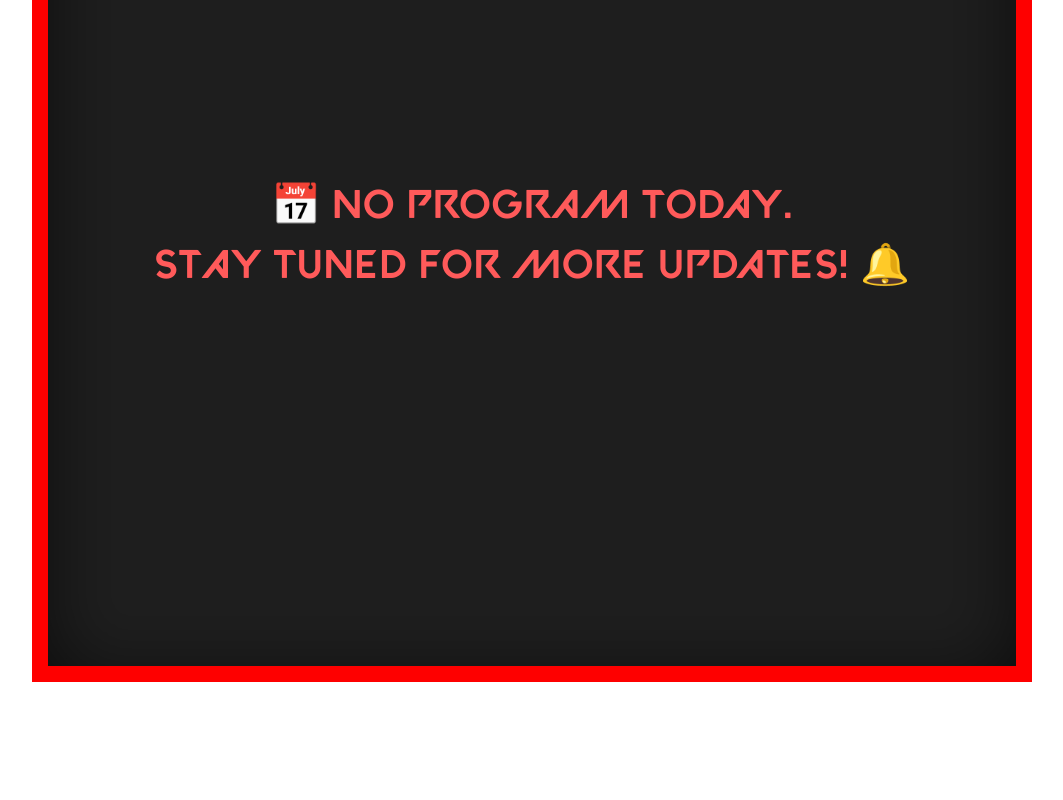
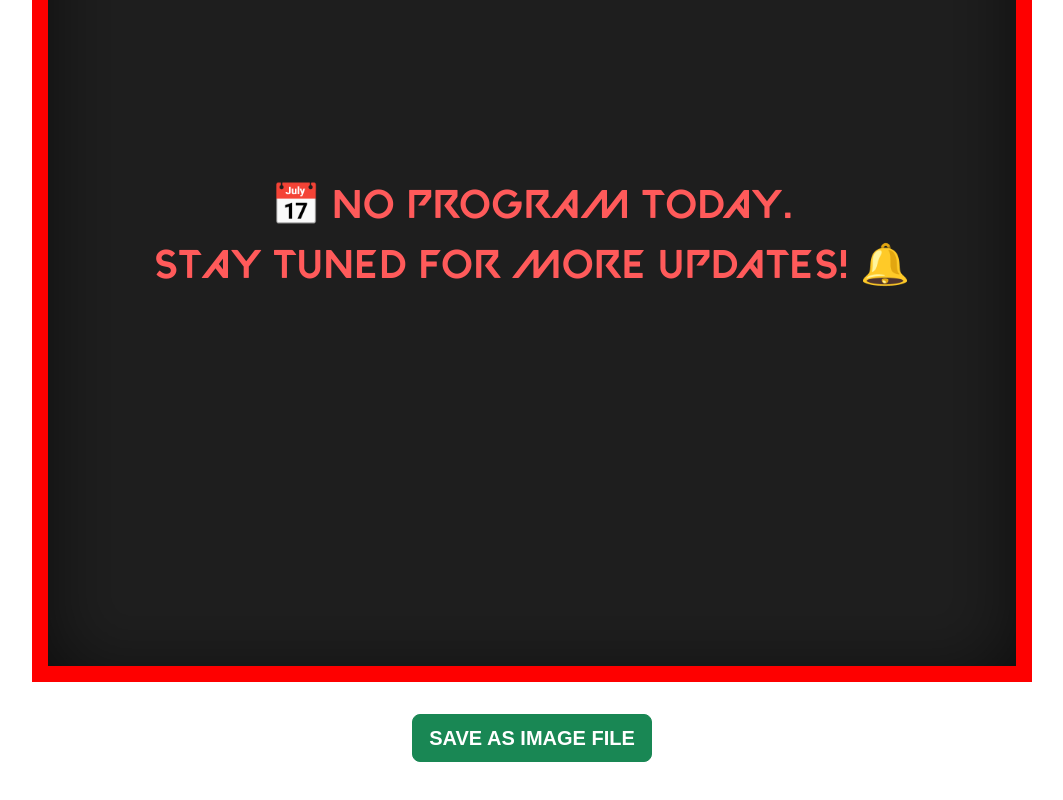
Before and after one commit to Barnista/Schedulr, a Vue app in the folder schedulr/: page /preview in a window 1280 px wide. Shown: the part 796-1596 px from the top of the page, without its empty margins (108-1171 px from the left). Before the commit the page ends 1546 px from the top, so only its background shows below. Built offline with nearby package versions, Linux system fonts and the light colour scheme.

Commit message:
v.0.2.2
- เพิ่มปุ่ม save ภาพประกอบบนและล่าง

```diff
--- a/schedulr/package.json
+++ b/schedulr/package.json
@@ -1,6 +1,6 @@
 {
   "name": "schedulr",
-  "version": "0.2.1",
+  "version": "0.2.2",
   "private": true,
   "scripts": {
     "serve": "vue-cli-service serve",
--- a/schedulr/src/components/CompPreview.vue
+++ b/schedulr/src/components/CompPreview.vue
@@ -34,7 +34,9 @@
                 </p>
             </div>
         </div>
-
+        <div class="my-3">
+            <button class="btn btn-success btn-lg fw-bold mt-3" @click="saveAsImage">SAVE AS IMAGE FILE</button>
+        </div>
     </div>
 </template>
 
```
